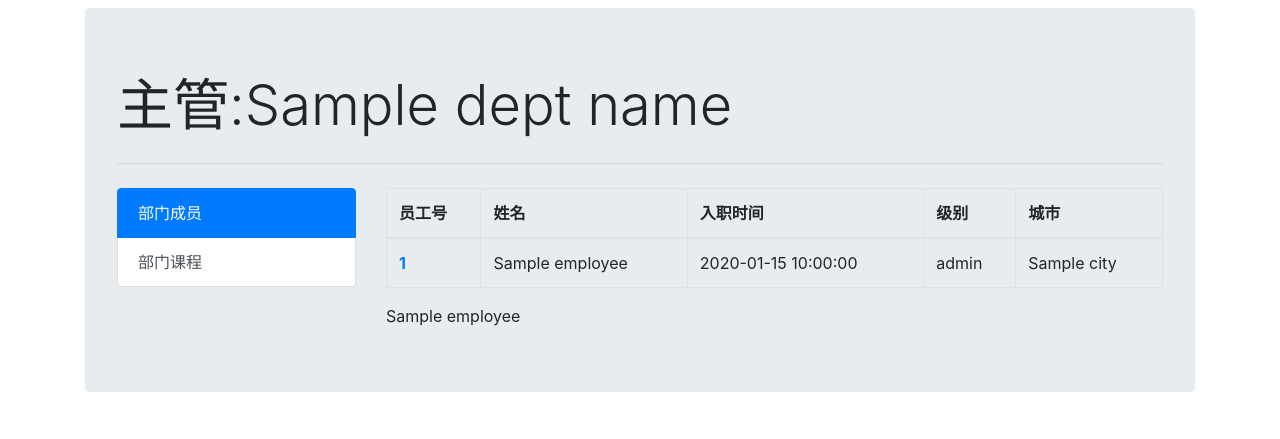
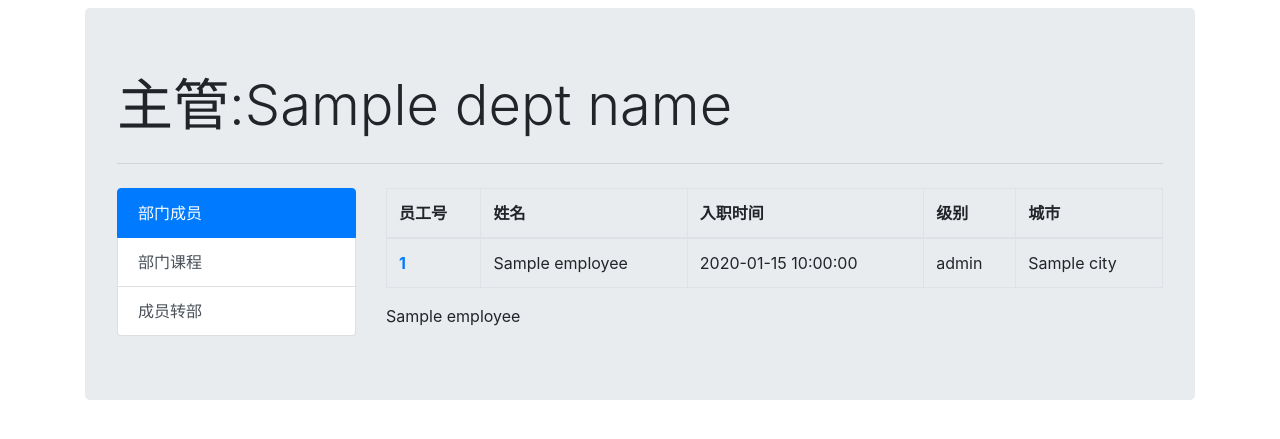
Before and after one commit to YC-Yuan/DataBaseDesign, a Python web app: template PJ/flask/templates/leader/leader.html in a window 1280 px wide. Shown: the top 439 px of the page. Run offline with Jinja, Linux system fonts and the light colour scheme; the template is opened without the code that fills it: most values are stand-ins (such as "Sample title", 1, 10 or a date in 2020); some libraries are stand-ins or nearby versions.

Commit message:
转部门

```diff
--- a/PJ/flask/templates/leader/leader.html
+++ b/PJ/flask/templates/leader/leader.html
@@ -4,7 +4,7 @@
     <meta charset="UTF-8">
     <title>主管</title>
     <link rel="stylesheet" href="https://cdn.staticfile.org/twitter-bootstrap/4.3.1/css/bootstrap.min.css">
-
+    <script src="https://apps.bdimg.com/libs/jquery/2.1.4/jquery.min.js"></script>
 </head>
 <body>
 <div class="container">
@@ -15,16 +15,20 @@
             <div class="col-3">
                 <div class="list-group" id="list-tab" role="tablist">
                     <a class="list-group-item list-group-item-action active"
-                       id="list-home-list" data-toggle="list"
+                       id="index-employee" data-toggle="list"
                        href="#list-employee" role="tab">部门成员</a>
-                    <a class="list-group-item list-group-item-action" id="list-profile-list" data-toggle="list"
+                    <a class="list-group-item list-group-item-action"
+                       id="index-course" data-toggle="list"
                        href="#list-course" role="tab">部门课程</a>
+                    <a class="list-group-item list-group-item-action"
+                       id="index-change-dept" data-toggle="list"
+                       href="#list-change-dept" role="tab">成员转部</a>
                 </div>
             </div>
             <div class="col-9">
                 <div class="tab-content" id="nav-tabContent">
                     <div class="tab-pane fade show active" id="list-employee" role="tabpanel"
-                         aria-labelledby="list-home-list">
+                         aria-labelledby="index-employee">
                         {# 部门员工信息 #}
                         <table class="table table-bordered">
                             <thead>
@@ -52,7 +56,7 @@
                         </table>
                         {{ employee }}
                     </div>
-                    <div class="tab-pane fade" id="list-course" role="tabpanel" aria-labelledby="list-profile-list">
+                    <div class="tab-pane fade" id="list-course" role="tabpanel" aria-labelledby="index-course">
                         {# 部门所开课程 #}
                         <table class="table table-bordered">
                             <thead>
@@ -80,6 +84,66 @@
                         </table>
                         {{ courses }}
                     </div>
+                    <div class="tab-pane fade" id="list-change-dept" role="tabpanel"
+                         aria-labelledby="index-change-dept"
+                    >
+                        <form action="{{ url_for('leader.change_dept') }}" method="post">
+                            <div class="input-group mb-3">
+                                <div class="input-group-prepend">
+                                    <label class="input-group-text" for="uid">转出员工号</label>
+                                </div>
+                                <select class="custom-select" id="uid" name="uid">
+                                    <option value="" selected>选择要转出的员工</option>
+                                    {% for q in qualified_employee %}
+                                        <option value="{{ q.user_id }}">{{ q.user_id }}</option>
+                                    {% endfor %}
+                                </select>
+                            </div>
+                            <div class="input-group mb-3">
+                                <div class="input-group-prepend">
+                                    <label class="input-group-text" for="dept">转出部门</label>
+                                </div>
+                                <select class="custom-select" id="dept" name="dept">
+                                    <option value="" selected>选择要转到的部门</option>
+                                    <option value="人事管理部门">人事管理部门</option>
+                                    <option value="开发部门">开发部门</option>
+                                    <option value="测试部门">测试部门</option>
+                                    <option value="策划部门">策划部门</option>
+                                    <option value="营销部门">营销部门</option>
+                                </select>
+                            </div>
+                            <button type="button" id="change-dept-button" class="btn btn-primary">确定转出</button>
+                        </form>
+                        <script>
+                            let uid_select = $("#uid")
+                            let dept_select = $("#dept")
+                            $("#change-dept-button").click(function () {
+                                console.log(uid_select.val())
+                                console.log(dept_select.val())
+                                if (uid_select.val() === "") {
+                                    alert("请选择要转出的员工")
+                                } else if (dept_select.val() === "") {
+                                    alert("请选择要转到的部门")
+                                } else {
+                                    // 发送请求!
+                                    let form = new FormData();
+                                    form.append('uid', uid_select.val())
+                                    form.append('dept', dept_select.val())
+                                    form.append('leader_id', {{ uid }})
+                                    $.ajax({
+                                        url: "{{ url_for('leader.change_dept') }}",
+                                        type: "post",
+                                        data: form,
+                                        dataType: 'json',
+                                        success: function (data) {
+                                            alert(data)
+                                        },
+                                    })
+                                }
+                            })
+                        </script>
+                        {{ qualified_employee }}
+                    </div>
                 </div>
             </div>
         </div>
--- a/PJ/flask/templates/staff.html
+++ b/PJ/flask/templates/staff.html
@@ -49,6 +49,10 @@
                             <tr>
                                 <th>入职日期</th>
                                 <td>{{ info.hire_date }}</td>
+                            </tr>
+                            <tr>
+                                <th>所属部门</th>
+                                <td>{{ info.dept_name }}</td>
                             </tr>
                             </tbody>
                         </table>
```
Also changed, not shown: PJ/flask/dao/dao_dept.py (+14 -17 lines), PJ/flask/modules/leader.py (+17 -1 lines), PJ/flask/modules/route.py (+7 -5 lines).
